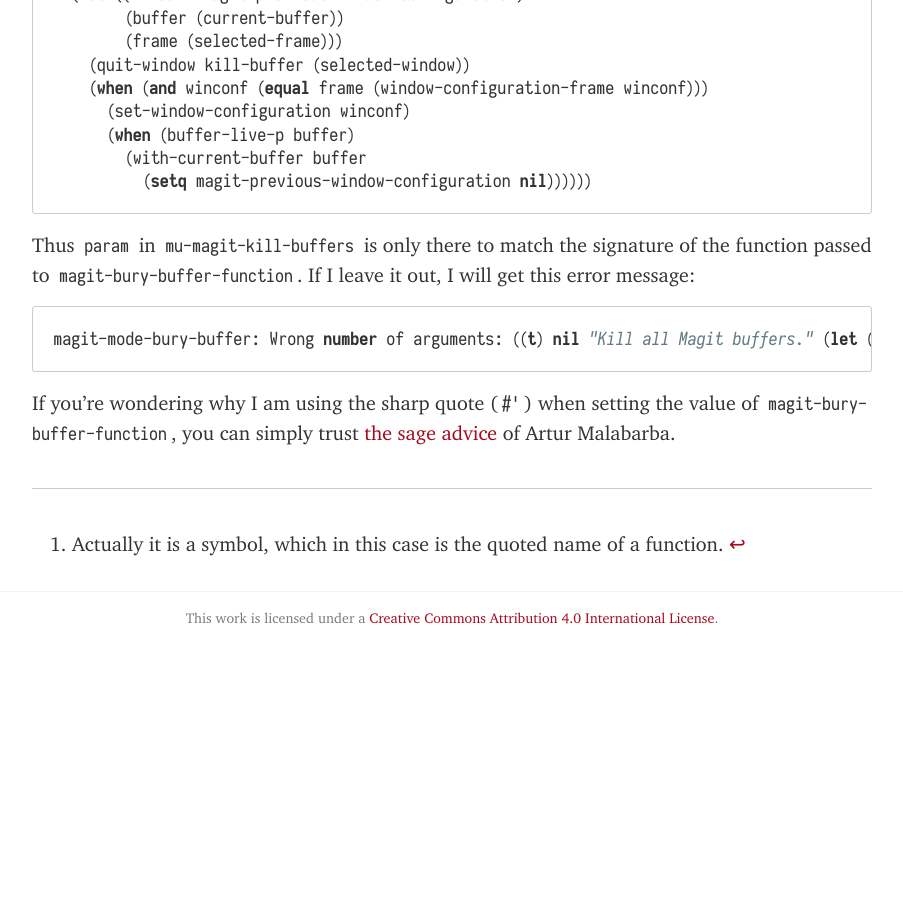
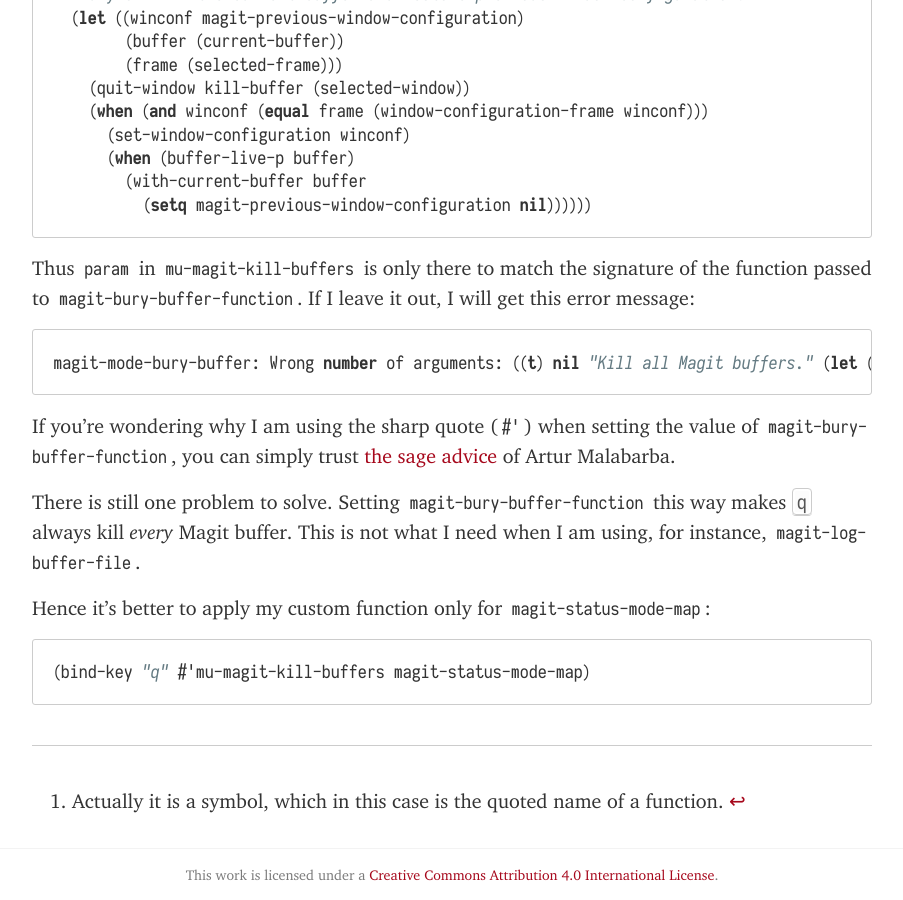
Before and after one commit to manuel-uberti/manuel-uberti.github.io, a Jekyll site: the page built from _posts/2018-02-17-magit-bury-buffer.md, in a window 1280 px wide and 900 px high, scrolled down 1474 px. Shown: the whole window, without its empty margins (188-1091 px from the left). Built offline with Jekyll 4.4.1, drawn with Linux system fonts in a browser that asks for light colours; before the commit the page ends 2117 px from its top, so only the background shows below that; some of the changed text lies outside the part shown.

Commit message:
Add binding

````diff
--- a/_posts/2018-02-17-magit-bury-buffer.md
+++ b/_posts/2018-02-17-magit-bury-buffer.md
@@ -88,6 +89,16 @@ of `magit-bury-buffer-function`, you can simply trust [the sage
 advice](http://endlessparentheses.com/get-in-the-habit-of-using-sharp-quote.html)
 of Artur Malabarba.
 
+There is still one problem to solve. Setting `magit-bury-buffer-function` this
+way makes <kbd>q</kbd> always kill *every* Magit buffer. This is not what I need
+when I am using, for instance, `magit-log-buffer-file`.
+
+Hence it’s better to apply my custom function only for `magit-status-mode-map`:
+
+``` emacs-lisp
+(bind-key "q" #'mu-magit-kill-buffers magit-status-mode-map)
+```
+
 <hr/>
 
 [^symbol]: Actually it is a symbol, which in this case is the quoted name of a
````
Also changed, not shown: other parts of _posts/2018-02-17-magit-bury-buffer.md (+2 -1 lines).
